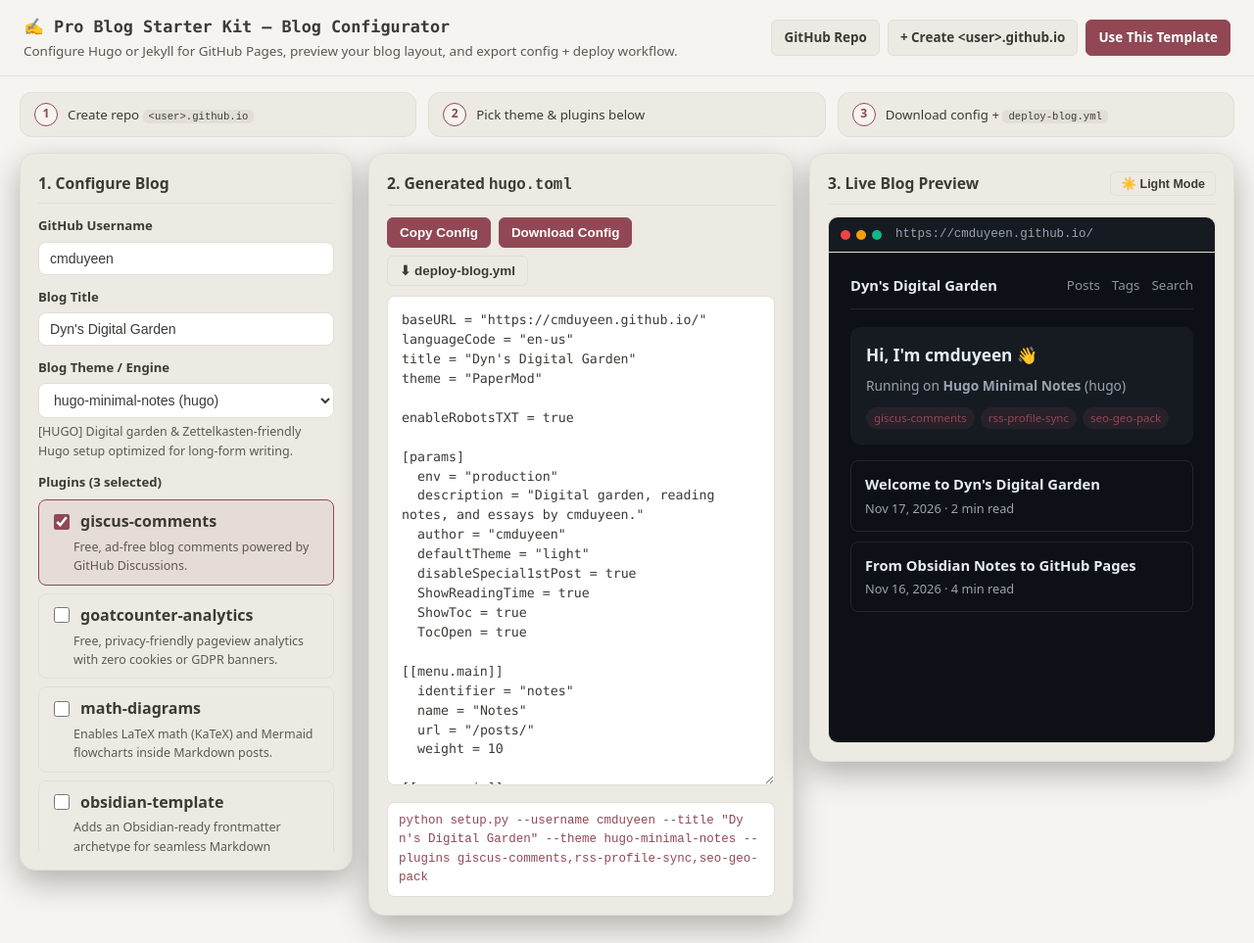
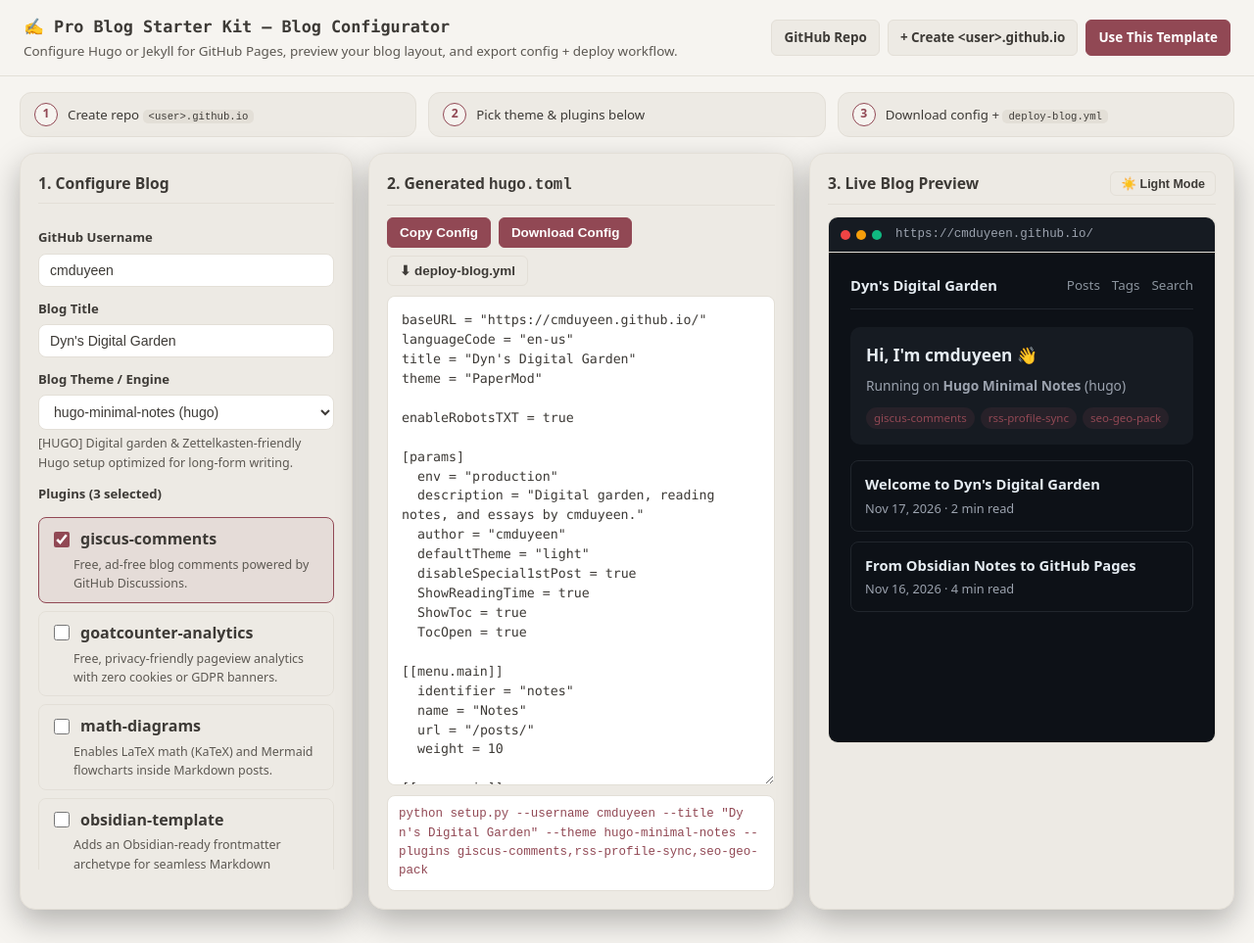
Before and after one commit to cmduyeen/pro-blog-starter-kit, a plain HTML site: page docs/index.html in a window 1280 px wide. Shown: the whole page at 98% size. Drawn offline with Linux system fonts and the light colour scheme.

Commit message:
fix(css): align 3-column card heights and prevent grid overflow

```diff
--- a/docs/index.html
+++ b/docs/index.html
@@ -144,12 +144,15 @@
       margin: 16px auto 28px;
       padding: 0 20px;
       display: grid;
-      grid-template-columns: 340px 1fr 1fr;
+      grid-template-columns: 340px minmax(0, 1fr) minmax(0, 1fr);
       gap: 16px;
-      align-items: start;
+      align-items: stretch;
     }
     @media (max-width: 1120px) { main { grid-template-columns: 1fr; } }
     .card {
+      min-width: 0;
+      display: flex;
+      flex-direction: column;
       background: var(--panel);
       backdrop-filter: blur(12px);
       border: 1px solid var(--border);
```
